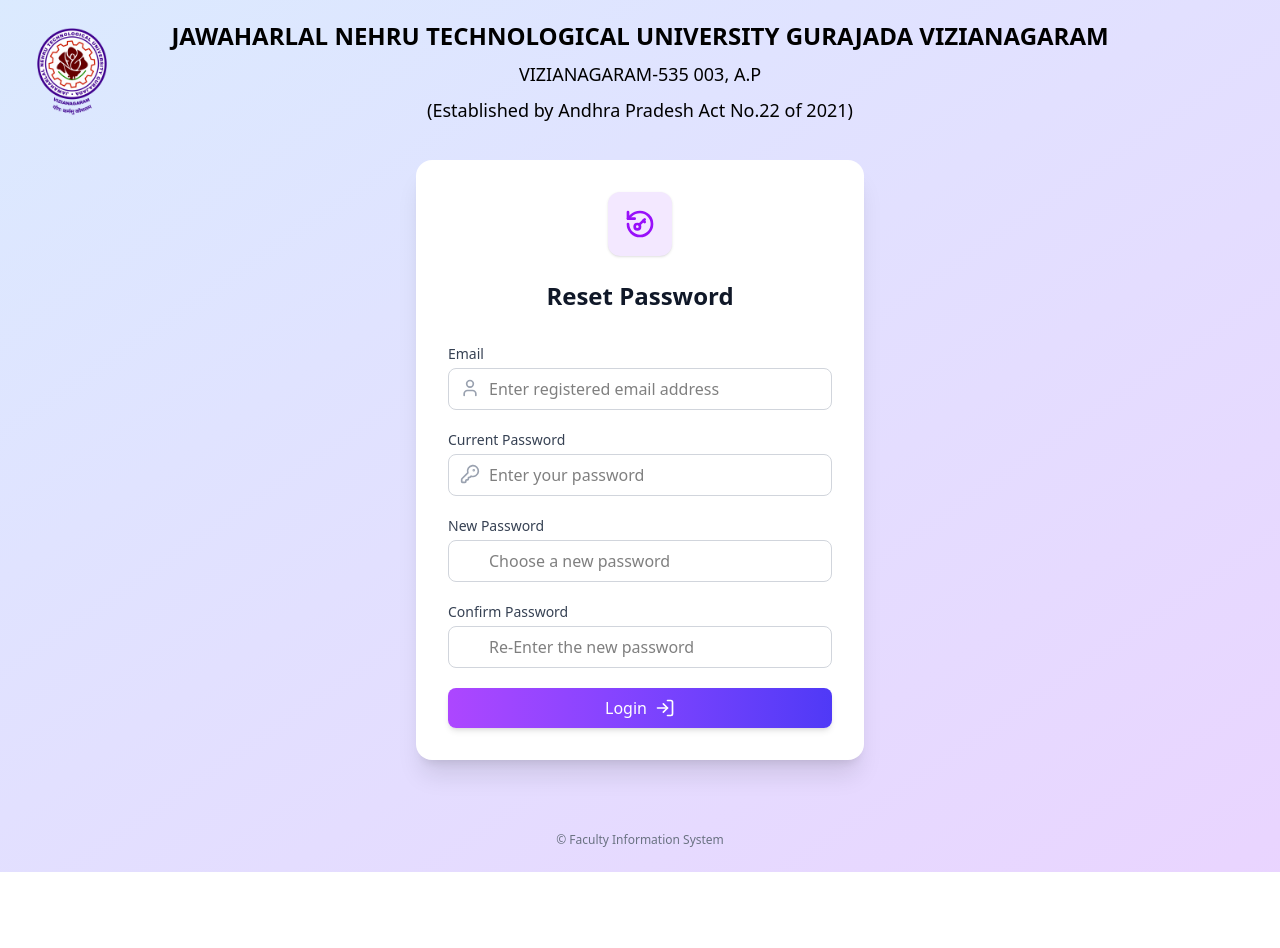
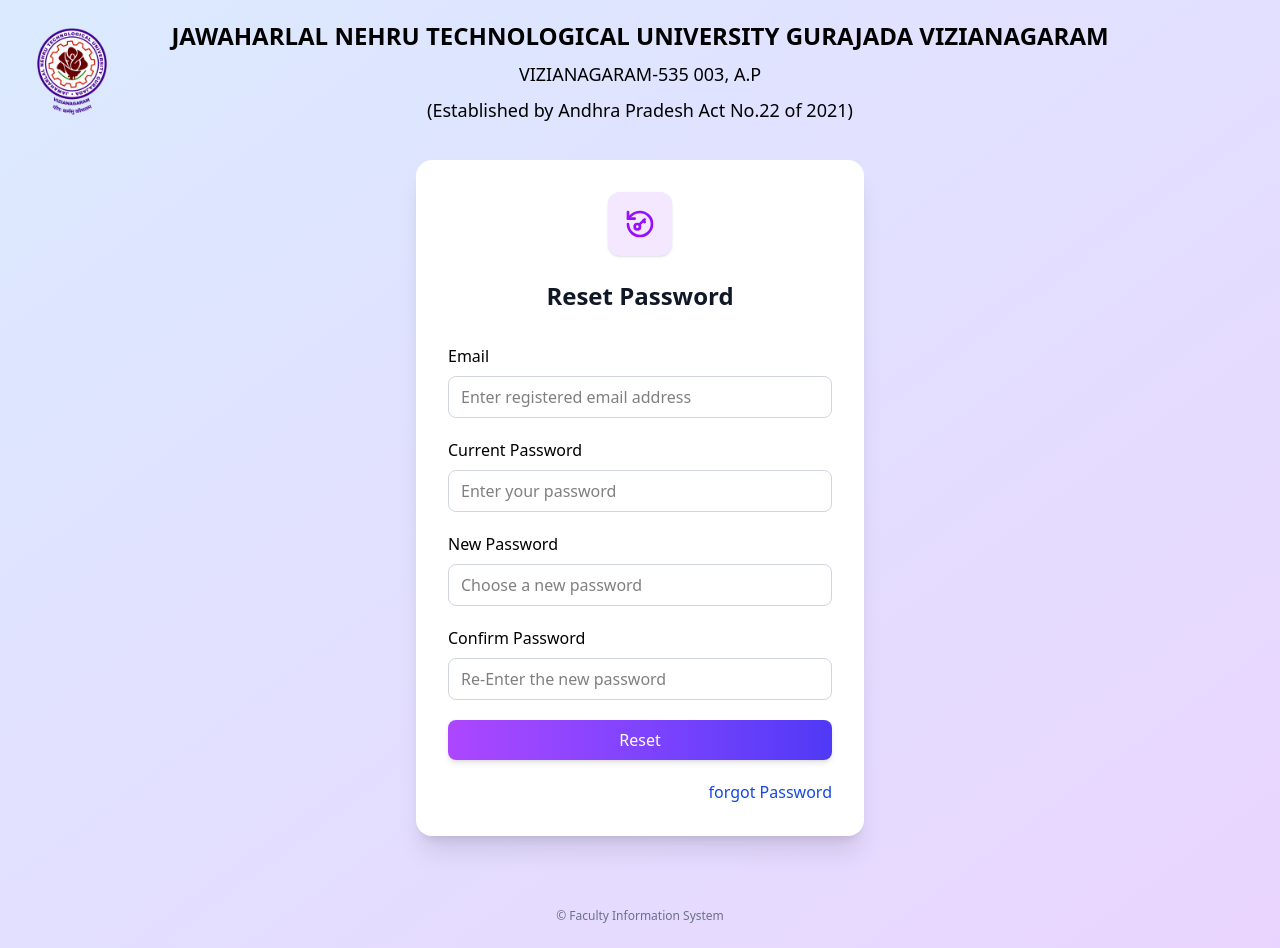
Before and after one commit to phani-15/FIS-frontend, a React (Vite) app: page /rp in a window 1280 px wide. Before the commit the page ends 872 px from the top, so only its background shows below. Built offline with nearby package versions, Linux system fonts and the light colour scheme.

Commit message:
modified passwordChange and ResetPassword

```diff
--- a/src/Pages/PasswordChange.jsx
+++ b/src/Pages/PasswordChange.jsx
@@ -1,19 +1,37 @@
 import React from 'react'
-import {  KeyRound } from "lucide-react";
+import { KeyRound } from "lucide-react";
+import InputField from '../components/inputField';
+import { error } from 'pdf-lib';
 
 export default function PasswordChange() {
-    const handleSubmit = (e) => {
-        e.preventDefault();
-        alert("Password changed successfully!")
-    }
+
+	const [data, setData] = React.useState({
+		mail: "",
+		OTP: "",
+		password: "",
+		confirmPassword: ""
+	})
 
 	const handleChange = (e) => {
-        document.getElementById("empty" + e.target.id).innerHTML = ""
+		const { id, value } = e.target;
+		setData((prevData) => ({
+			...prevData,
+			[id]: value,
+		}));
 	}
 
 	const [clicked, setClicked] = React.useState(false)
-    const [mail, setMail] = React.useState("")
 	const [otpVerified, setOtpVerified] = React.useState(false)
+	const [error, setError] = React.useState({})
+
+	const handleSubmit = (e) => {
+		e.preventDefault();
+		const newErrors = {}
+		if (data.password.length < 8) newErrors.password = "Password must be at least 8 characters";
+		if (data.password !== data.confirmPassword) newErrors.confirmPassword = "Passwords do not match";
+		setError(newErrors);
+		alert("Password changed successfully!")
+	}
 
 	return (
 		<div className="flex justify-center items-center p-4">
@@ -22,7 +40,7 @@
 				{/* Top Icon */}
 				<div className="flex justify-center mb-6">
 					<div className="p-4 bg-purple-100 rounded-xl shadow-sm">
-                        <KeyRound  className="w-8 h-8 text-purple-600" />
+						<KeyRound className="w-8 h-8 text-purple-600" />
 					</div>
 				</div>
 
@@ -30,23 +48,18 @@
 				<h2 className="text-2xl font-bold text-gray-900">Forgot Password</h2>
 
 				{/* Form */}
-                <form onSubmit={handleSubmit} className="mt-8 space-y-5 text-left">
+				<form className="mt-8 space-y-5 text-left">
 					{/* Prompting email */}
 					 <div>
-                        <label
-                            htmlFor="mail"
-                            className="block mb-1 text-sm font-medium text-gray-700"
-                        >
-                            e-mail Address
-                        </label>
-                        <input
-                            type='email'
+						<InputField
+							label="e-mail Address"
+							type="email"
+							value={data.mail}
 							id="mail"
+							placeholder="Enter your registered email"
 							onChange={handleChange}
-                            placeholder="Enter your registered email"
-                            className="w-full pl-10 pr-3 py-2 border border-gray-300 rounded-lg focus:outline-none focus:ring-1 "
+							error={error.mail}
 						/>
-                        <div id="emptyusername"></div>
 					</div>
 
 					{/* Submit Button */}
@@ -64,19 +77,15 @@
 					{clicked &&
 						<div>
 							<div>
-                                <label
-                                    htmlFor="OTP"
-                                    className="block mb-1 text-sm font-medium text-gray-700"
-                                >
-                                    OTP
-                                </label>
-                                <input
-                                    type='number'
+								<InputField
+									label="OTP"
+									type="number"
+									value={data.OTP}
+									id="OTP"
+									placeholder="Enter OTP"
 									onChange={handleChange}
-                                    placeholder="enter OTP"
-                                    className="w-full pl-10 pr-3 py-2 border border-gray-300 rounded-lg focus:outline-none focus:ring-1 "
+									error={error.OTP}
 								/>
-                                <div id="emptyOTP"></div>
 							</div>
 							{!otpVerified &&
 								<button
@@ -91,37 +100,26 @@
 							}
 							{otpVerified &&
 								<div>
-                                    <div>
-                                        <label
-                                        htmlFor="password"
-                                        className="block mb-1 mt-4 text-sm font-medium text-gray-700"
-                                    >
-                                        New Password
-                                    </label>
-                                    <input
-                                        type='password'
+									<InputField
+										label="New Password"
+										type="password"
+										value={data.password}
+										id="password"
+										placeholder="Choose new password"
 										onChange={handleChange}
-                                        placeholder="Choose new password"
-                                        className="w-full pl-10 pr-3 py-2 border border-gray-300 rounded-lg focus:outline-none focus:ring-1 "
+										error={error.password}
 									/>
-                                    </div>
-                                    <label
-                                        htmlFor="confirmPassword"
-                                        className="block mt-4 mb-1 text-sm font-medium text-gray-700"
-                                    >
-                                        Confirm New Password
-                                    </label>
-                                    <input
-                                        type='password'
+									<InputField
+										label="Confirm New Password"
+										type="password"
+										value={data.confirmPassword}
+										id="confirmPassword"
+										placeholder="Re-Enter new password"
 										onChange={handleChange}
-                                        placeholder="Re-Enter new password"
-                                        className="w-full pl-10 pr-3 py-2 border border-gray-300 rounded-lg focus:outline-none focus:ring-1 "
+										error={error.confirmPassword}
 									/>
 									<button
-                                        onClick={() => {
-                                            setOtpVerified(true)
-                                            // verify the otp in the backend
-                                        }}
+										onClick={handleSubmit}
 										className="w-full mt-6 flex items-center justify-center gap-2 bg-linear-to-r from-purple-500 to-indigo-600 text-white font-medium py-2 px-4 rounded-lg shadow-md hover:from-purple-600 hover:to-indigo-700 transition"
 									>
 										Update Password
--- a/src/Pages/ResetPassword.jsx
+++ b/src/Pages/ResetPassword.jsx
@@ -1,14 +1,35 @@
 import React from 'react'
 import { User, Lock, RotateCcwKey, LogIn, KeyRound } from "lucide-react";
+import InputField from "../components/inputField";
+import { useNavigate } from 'react-router-dom';
 
 export default function ResetPassword() {
 
+    const [data,setData] = React.useState({
+        email: "",
+        pass: "",
+        newPass: "",
+        Cpass: ""
+    });
+
+    const [errors, setErrors] = React.useState({});
+    const navigate = useNavigate();
     const handleSubmit = (e) => {
         e.preventDefault();
-        console.log("Password is reset successfully")
+        const newErrors = {};
+        if(data.newPass.length < 8) newErrors.newPass = "Password must be at least 8 characters";
+        if(data.newPass !== data.Cpass) newErrors.Cpass = "Passwords do not match";
+        setErrors(newErrors);
+        if(Object.keys(newErrors).length > 0) return;
+        console.log(data)
+        navigate('/');
     }
     const handleChange = (e) => {
-        console.log("this function handles the change")
+        const { id, value } = e.target;
+        setData((prevData) => ({
+            ...prevData,
+            [id]: value,
+        }));
     }
     return (
         <div className="flex justify-center items-center p-4">
@@ -28,94 +49,63 @@
                 <form onSubmit={handleSubmit} className="mt-8 space-y-5 text-left">
                     {/* Username */}
                     <div>
-                        <label
-                            htmlFor="username"
-                            className="block mb-1 text-sm font-medium text-gray-700"
-                        >
-                            Email
-                        </label>
-                        <div className="relative">
-                            <span className="absolute left-3 top-2.5 text-gray-400">
-                                <User className="w-5 h-5" />
-                            </span>
-                            <input
+                        <InputField
+                            label="Email"
                             type="text"
-                                id="username"
+                            value={data.email}
+                            id="email"
+                            placeholder="Enter registered email address"
                             onChange={handleChange}
-                                placeholder="Enter registered email address"
-                                className="w-full pl-10 pr-3 py-2 border border-gray-300 rounded-lg focus:outline-none focus:ring-1 "
+                            error={errors.email}
                         />
-                        </div>
                     </div>
 
                     {/* Password */}
                     <div>
-                        <div className="flex justify-between">
-                            <label
-                                htmlFor="password"
-                                className="block mb-1 text-sm font-medium text-gray-700"
-                            >
-                                Current	Password
-                            </label>
-                        </div>
-                        <div className="relative">
-                            <span className="absolute left-3 top-2.5 text-gray-400">
-                                <KeyRound className="w-5 h-5" />
-                            </span>
-                            <input
+                        <InputField
+                            label="Current Password"
                             type="password"
+                            id="pass"
+                            value={data.pass}
+                            error={errors.pass}
+                            placeholder="Enter your password"
                             onChange={handleChange}
-                                placeholder="Enter your password"
-                                className="w-full pl-10 pr-3 py-2 border border-gray-300 rounded-lg focus:outline-none focus:ring-1"
                         />
-                        </div>
                     </div>
 
                     <div>
-                        <div className="flex justify-between">
-                            <label
-                                htmlFor="newPassword"
-                                className="block mb-1 text-sm font-medium text-gray-700"
-                            >
-                                New	Password
-                            </label>
-                        </div>
-                        <div className="relative">
-                            <input
+
+                        <InputField
+                            label="New Password"
                             type="password"
+                            id="newPass"
+                            value={data.newPass}
+                            placeholder="Choose a new password"
                             onChange={handleChange}
-                                placeholder="Choose a new password"
-                                className="w-full pl-10 pr-3 py-2 border border-gray-300 rounded-lg focus:outline-none focus:ring-1"
+                            error={errors.newPass}
                         />
-                        </div>
                     </div>
 
                     <div>
-                        <div className="flex justify-between">
-                            <label
-                                htmlFor="password"
-                                className="block mb-1 text-sm font-medium text-gray-700"
-                            >
-                                Confirm	Password
-                            </label>
-                        </div>
-                        <div className="relative">
-                            <input
+
+                        <InputField
+                            label="Confirm Password"
                             type="password"
+                            value={data.Cpass}
+                            id="Cpass"
+                            error={errors.Cpass}
+                            placeholder="Re-Enter the new password"
                             onChange={handleChange}
-                                placeholder="Re-Enter the new password"
-                                className="w-full pl-10 pr-3 py-2 border border-gray-300 rounded-lg focus:outline-none focus:ring-1"
                         />
-                        </div>
                     </div>
                     {/* Submit Button */}
                     <button
                         type="submit"
                         className="w-full flex items-center justify-center gap-2 bg-linear-to-r from-purple-500 to-indigo-600 text-white font-medium py-2 px-4 rounded-lg shadow-md hover:from-purple-600 hover:to-indigo-700 transition"
                     >
-                        Login
-                        <LogIn className="w-5 h-5" />
+                        Reset
                     </button>
+                    <p onClick={()=>navigate('/pc')} className='text-end text-blue-700 hover:underline'>forgot Password</p>
                 </form>
             </div>
         </div>
```
Lines whose indentation alone changed are shown as unchanged.
